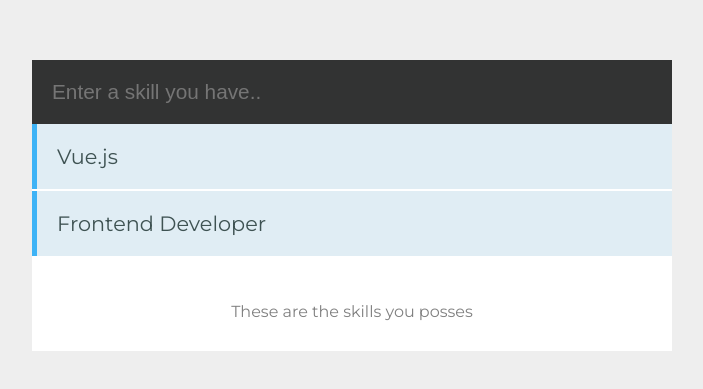
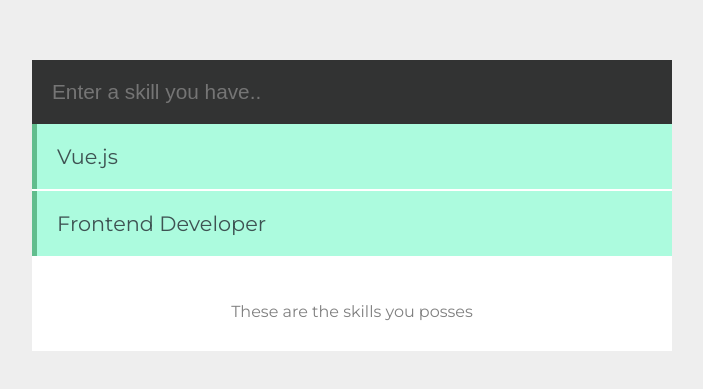
Before and after one commit to ihpannu/vue-todo, a Vue app: page / in a window 1280 px wide. Shown: the part 187-576 px from the top of the page, without its empty margins (288-991 px from the left). Built offline with nearby package versions, Linux system fonts and the light colour scheme.

Commit message:
learning vue js

```diff
--- a/src/components/Skills.vue
+++ b/src/components/Skills.vue
@@ -3,7 +3,8 @@
 <div class="holder">
 <form @submit.prevent="addSkill">
 
-    <input type="text" placeholder="Enter a skill you have.." v-model="skill">
+    <input type="text" placeholder="Enter a skill you have.." v-model="skill" v-validate="'min:5'" name="skill">
+<p class="alert" v-if="errors.has('skill')">{{ errors.first('skill') }}</p>
 
 
   <ul>
@@ -27,8 +28,14 @@
   },
   methods: {
     addSkill() {
-      this.skills.push({ skill: this.skill });
-      this.skill = '';
+      this.$validator.validateAll().then(result => {
+        if (result) {
+          this.skills.push({ skill: this.skill });
+          this.skill = '';
+        } else {
+          console.log('Not Valid');
+        }
+      });
     }
   }
   // props: {
@@ -52,8 +59,8 @@
 ul li {
   padding: 20px;
   font-size: 1.3em;
-  background-color: #e0edf4;
-  border-left: 5px solid #3eb3f6;
+  background-color: rgb(172, 251, 222);
+  border-left: 5px solid #61bd8d;
   margin-bottom: 2px;
   color: #3e5252;
 }
@@ -75,4 +82,11 @@
   background-color: #323333;
   color: #687f7f;
 }
+.alert {
+  background: #fdf2ce;
+  font-weight: bold;
+  display: inline-block;
+  padding: 5px;
+  margin-top: -20px;
+}
 </style>
```
Also changed, not shown: src/main.js (+6 -4 lines).
